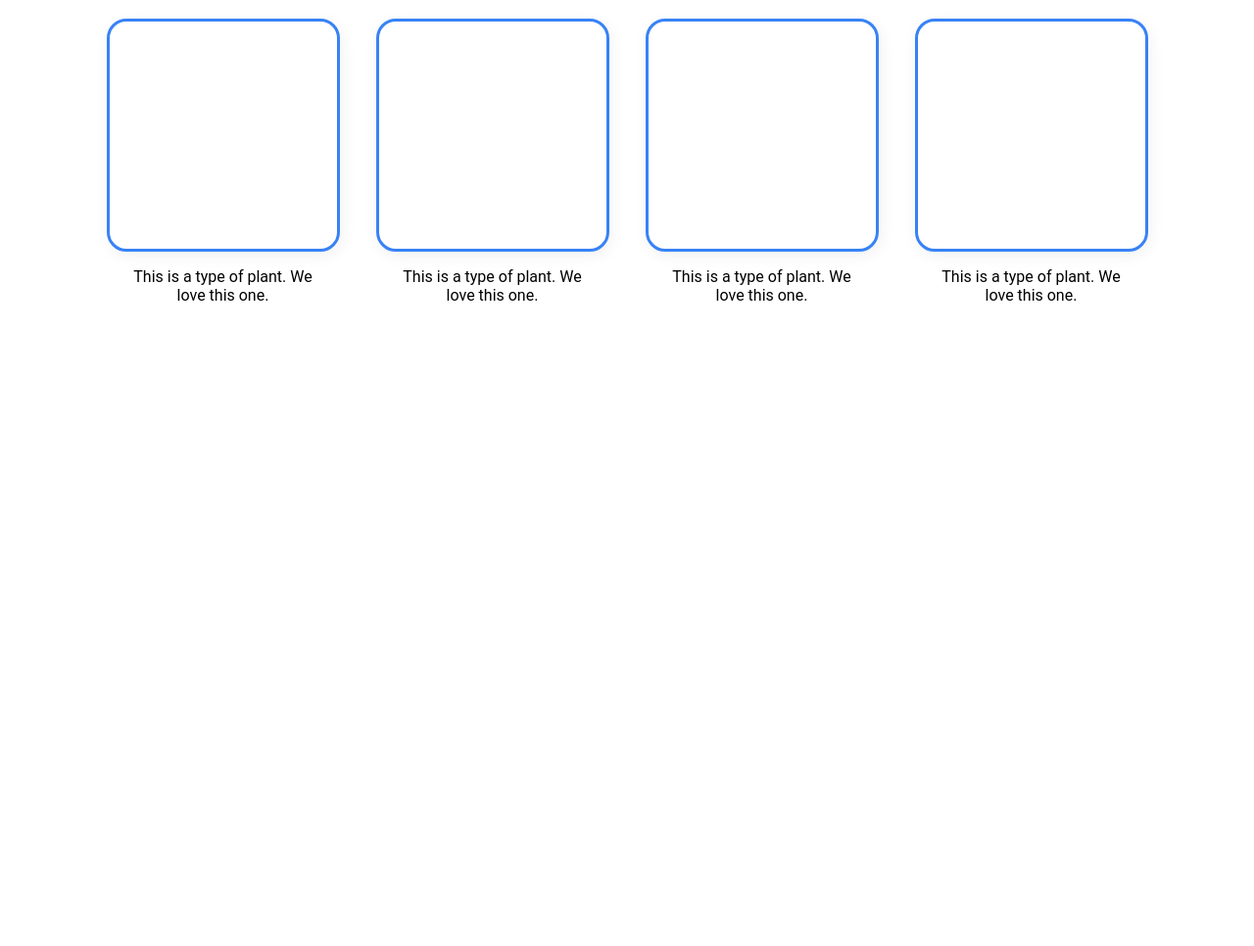
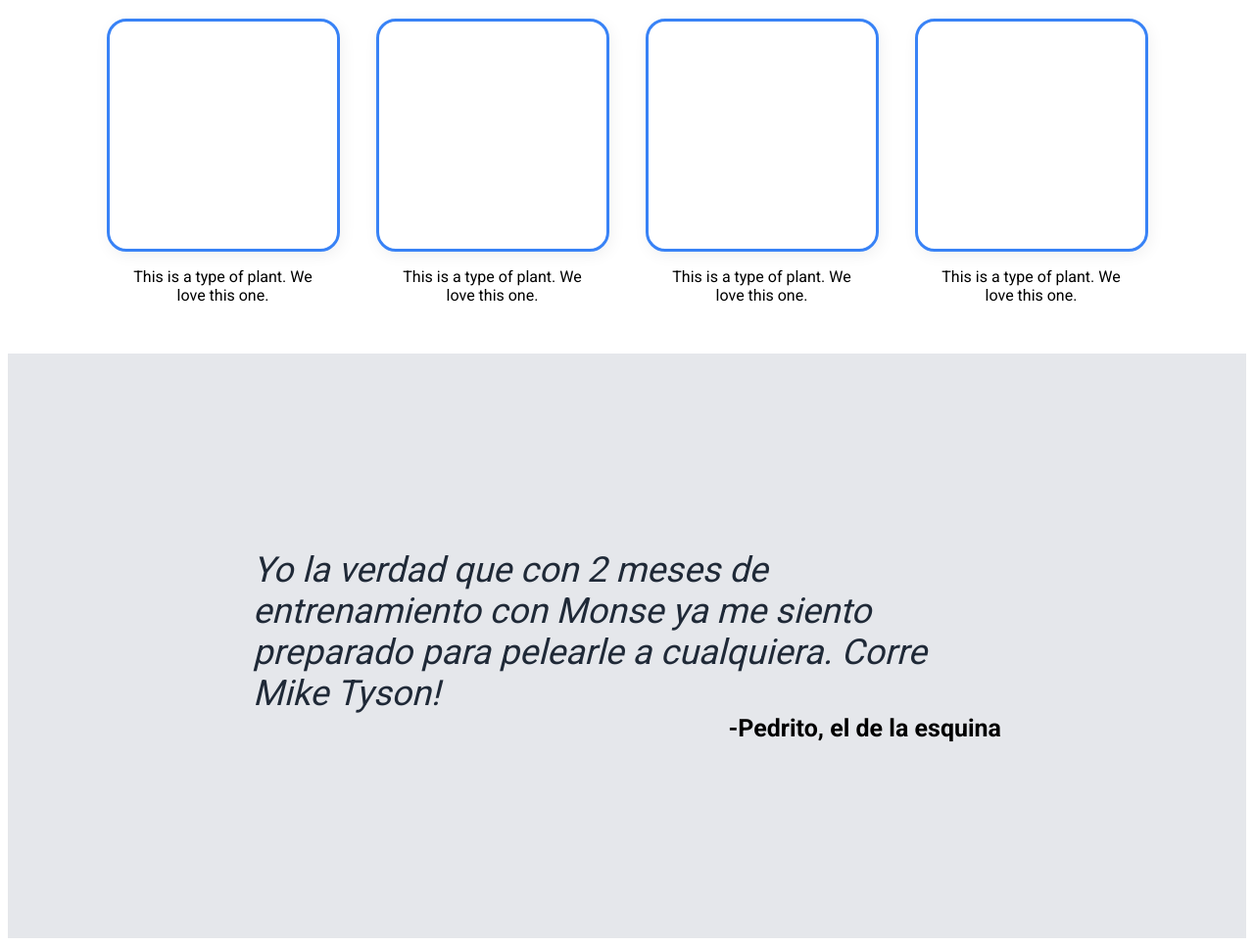
Before and after one commit to LucasPerezEs/odin-landing-page, a plain HTML site: page index.html in a window 1280 px wide. Shown: the part 618-1584 px from the top of the page at 98% size. Before the commit the page ends 987 px from the top, so only its background shows below. Drawn offline with Linux system fonts and the light colour scheme.

Commit message:
agrego seccion testimonial

```diff
--- a/index.html
+++ b/index.html
@@ -6,6 +6,7 @@
   <meta name="viewport" content="width=device-width, initial-scale=1.0">
   <title>Landing Page</title>
   <link rel="stylesheet" href="./style.css">
+  <link href='http://fonts.googleapis.com/css?family=Roboto:400,700' rel='stylesheet' type='text/css'>
 </head>
 <body>
     <div class="header">
@@ -52,8 +53,12 @@
                 <div class="text">This is a type of plant. We love this one.</div>
             </div>
         </div>
+    </div>
 
+    <div class="testimonial">
+        <div class="quote">Yo la verdad que con 2 meses de entrenamiento con Monse ya me siento preparado para pelearle a cualquiera. Corre Mike Tyson!</div>
+        <div class="quote-source">-Pedrito, el de la esquina</div>
+    </div>
 
-    </div>
 </body>
 </html>
--- a/style.css
+++ b/style.css
@@ -117,3 +117,25 @@ h1, h2 {
     flex-direction: column;
     align-items: center;
 }
+
+.testimonial {
+    display: flex;
+    flex-direction: column;
+    align-items: center;
+    justify-content: center;
+    background-color: #E5E7EB;
+    padding: 200px 250px;
+}
+
+.quote {
+    font-size: 36px;
+    font-style: italic;
+    font-weight: 200;
+    color: #1F2937;
+}
+
+.quote-source {
+    font-weight: bold;
+    font-size: 25px;
+    align-self: flex-end;
+}
```
